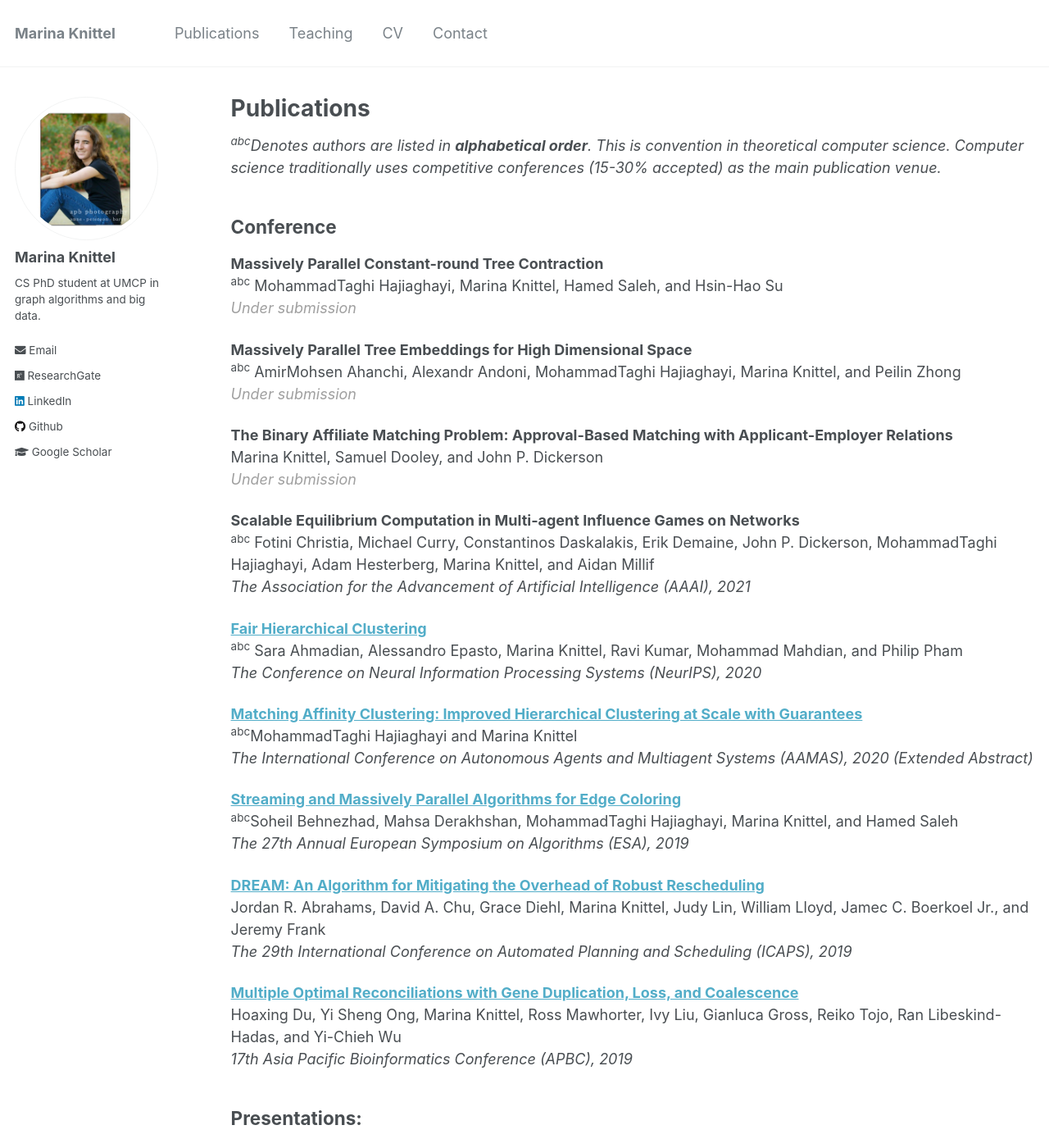
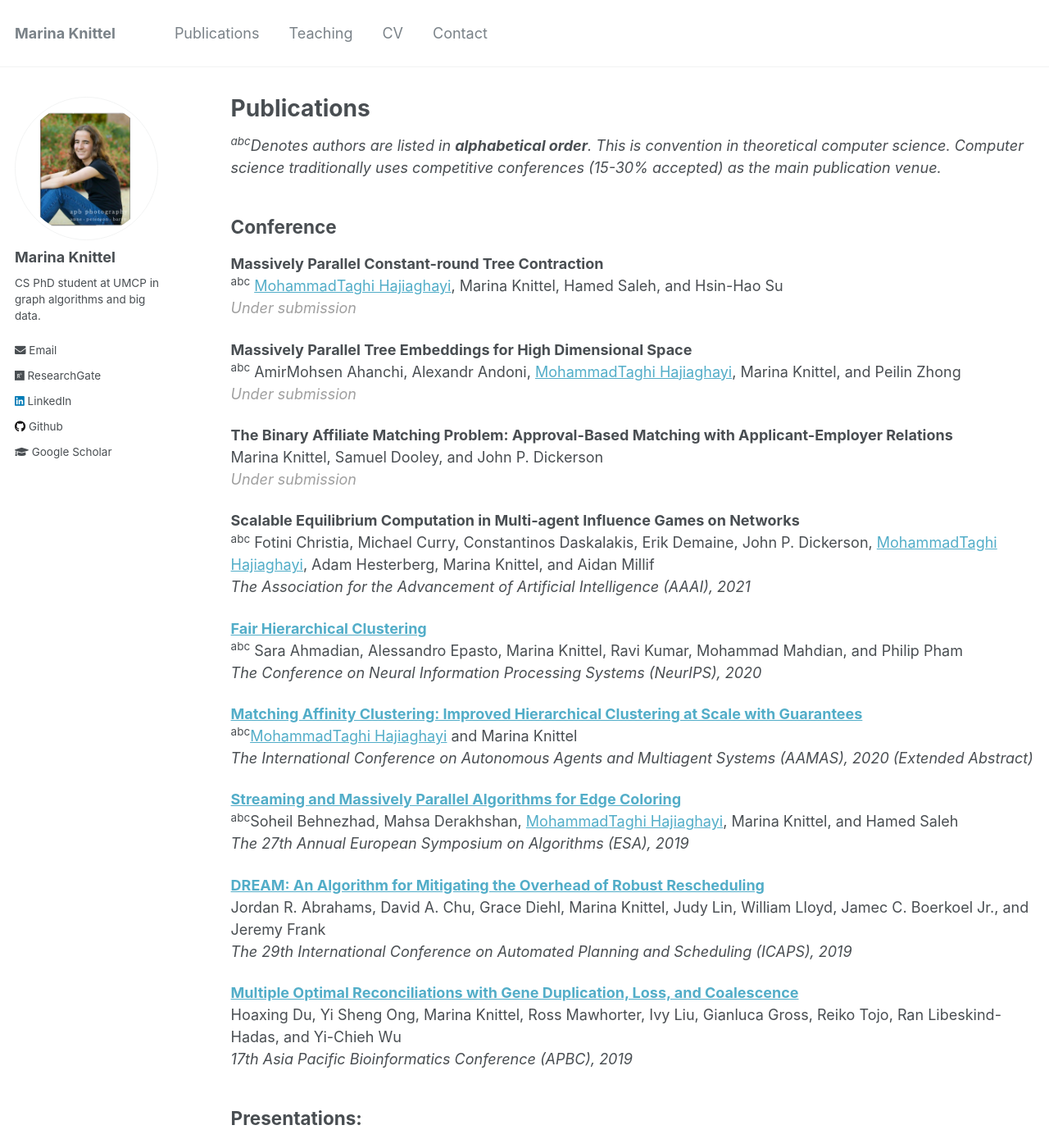
Before and after one commit to mknittel/mknittel.github.io, a Jekyll site: the page built from _pages/publications.md, in a window 1280 px wide and 1400 px high. Shown: the whole window at 82% size. Built offline with Jekyll 4.4.1, drawn with Linux system fonts in a browser that asks for light colours; part of the change alters nothing that is shown; some of the changed text lies outside the part shown.

```diff
--- a/_pages/publications.md
+++ b/_pages/publications.md
@@ -9,11 +9,11 @@ Computer science traditionally uses competitive conferences (15-30% accepted) as
 
 ## Conference
 **Massively Parallel Constant-round Tree Contraction**<br/>
-<sup>abc</sup> MohammadTaghi Hajiaghayi, Marina Knittel, Hamed Saleh, and Hsin-Hao Su<br/>
+<sup>abc</sup> [MohammadTaghi Hajiaghayi](https://www.cs.umd.edu/~hajiagha/), Marina Knittel, Hamed Saleh, and Hsin-Hao Su<br/>
 <span style="color:#A0A0A0">*Under submission*</span>
 
 **Massively Parallel Tree Embeddings for High Dimensional Space**<br/>
-<sup>abc</sup> AmirMohsen Ahanchi, Alexandr Andoni, MohammadTaghi Hajiaghayi, Marina Knittel, and Peilin Zhong<br/>
+<sup>abc</sup> AmirMohsen Ahanchi, Alexandr Andoni, [MohammadTaghi Hajiaghayi](https://www.cs.umd.edu/~hajiagha/), Marina Knittel, and Peilin Zhong<br/>
 <span style="color:#A0A0A0">*Under submission*</span>
 
 **The Binary Affiliate Matching Problem: Approval-Based Matching with Applicant-Employer Relations**<br/>
@@ -21,7 +21,7 @@ Marina Knittel, Samuel Dooley, and John P. Dickerson<br/>
 <span style="color:#A0A0A0">*Under submission*</span>
 
 **Scalable Equilibrium Computation in Multi-agent Influence Games on Networks**<br/>
-<sup>abc</sup> Fotini Christia, Michael Curry, Constantinos Daskalakis, Erik Demaine, John P. Dickerson, MohammadTaghi Hajiaghayi, Adam Hesterberg, Marina Knittel, and Aidan Millif<br/>
+<sup>abc</sup> Fotini Christia, Michael Curry, Constantinos Daskalakis, Erik Demaine, John P. Dickerson, [MohammadTaghi Hajiaghayi](https://www.cs.umd.edu/~hajiagha/), Adam Hesterberg, Marina Knittel, and Aidan Millif<br/>
 *The Association for the Advancement of Artificial Intelligence (AAAI), 2021*
 
 **[Fair Hierarchical Clustering](https://mknittel.github.io/publications/Ahmadian-et-al-NeurIPS-2020)**<br/>
@@ -29,11 +29,11 @@ Marina Knittel, Samuel Dooley, and John P. Dickerson<br/>
 *The Conference on Neural Information Processing Systems (NeurIPS), 2020*
 
 **[Matching Affinity Clustering: Improved Hierarchical Clustering at Scale with Guarantees](http://www.ifaamas.org/Proceedings/aamas2020/pdfs/p1864.pdf)**<br/>
-<sup>abc</sup>MohammadTaghi Hajiaghayi and Marina Knittel<br/>
+<sup>abc</sup>[MohammadTaghi Hajiaghayi](https://www.cs.umd.edu/~hajiagha/) and Marina Knittel<br/>
 *The International Conference on Autonomous Agents and Multiagent Systems (AAMAS), 2020 (Extended Abstract)*
 
 **[Streaming and Massively Parallel Algorithms for Edge Coloring](https://mknittel.github.io/publications/Behnezhad-et-al-ESA-2019)**<br/>
-<sup>abc</sup>Soheil Behnezhad, Mahsa Derakhshan, MohammadTaghi Hajiaghayi, Marina Knittel, and Hamed Saleh<br/>
+<sup>abc</sup>Soheil Behnezhad, Mahsa Derakhshan, [MohammadTaghi Hajiaghayi](https://www.cs.umd.edu/~hajiagha/), Marina Knittel, and Hamed Saleh<br/>
 *The 27th Annual European Symposium on Algorithms (ESA), 2019*
 
 **[DREAM: An Algorithm for Mitigating the Overhead of Robust Rescheduling](https://mknittel.github.io/publications/Abrahams-et-al-ICAPS-2019)**<br/>
@@ -45,8 +45,11 @@ Hoaxing  Du,  Yi  Sheng  Ong,  Marina  Knittel,  Ross  Mawhorter,  Ivy  Liu,  Gi
 *17th Asia Pacific Bioinformatics Conference (APBC), 2019*
 
 ## Presentations:
+**Scalable Equilibrium Computation in Multi-agent Influence Games on Networks**<br/>
+*AAAI-21*
+
 **[Fair Hierarchical Clustering](https://studio.slideslive.com/web_recorder/share/20201021T184333Z__NeurIPS_posters__18177__fair-hierarchical-clustering?s=5fd2be29-ac54-4ee2-ae2e-adc3404b7fcf)**<br/>
-*NeurIPS-21, Short talk*
+*NeurIPS-20, Short talk*
 
 **[Matching Affinity Clustering: Improved Hierarchical Clustering at Scale with Guarantees](https://underline.io/lecture/357-matching-affinity-clustering-improved-hierarchical-clustering-at-scale-with-guarantees)** <br/>
 *AAMAS-20*
@@ -63,7 +66,7 @@ Hoaxing  Du,  Yi  Sheng  Ong,  Marina  Knittel,  Ross  Mawhorter,  Ivy  Liu,  Gi
 *The Sets & Partitions Workshop at the 33rd Conference on Neural Information Processing (NeurIPS), 2019. Workshop; subsumed by conference submission*
 
 **Streaming and Massively Parallel Algorithms for Edge Coloring**<br/>
-<sup>abc</sup>Soheil Behnezhad, Mahsa Derakhshan, MohammadTaghi Hajiaghayi, Marina Knittel, and Hamed Saleh<br/>
+<sup>abc</sup>Soheil Behnezhad, Mahsa Derakhshan, [MohammadTaghi Hajiaghayi](https://www.cs.umd.edu/~hajiagha/), Marina Knittel, and Hamed Saleh<br/>
 *The 33rd International Symposium on Distributed Computing (DISC), 2019. Brief announcement; subsumed by ESA-19 paper*
 
 **[Trade-offs Between Communication, Rescheduling, and Success Rate in Uncertain Multi-Agent Schedules](https://mknittel.github.io/publications/Chu-et-al-INTEX-2018)**<br/>
```
